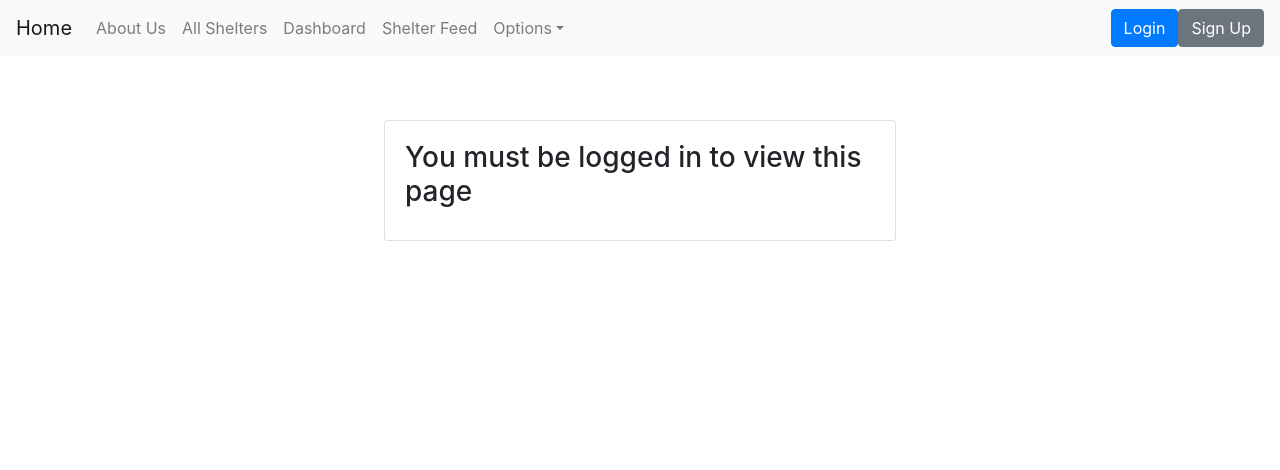
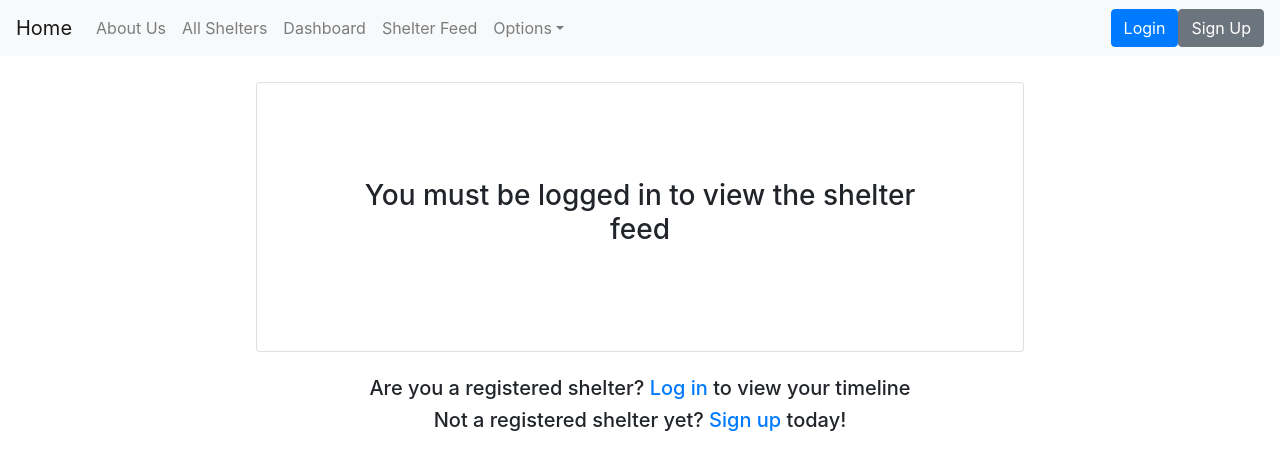
Before and after one commit to ruch1ks/Homeless-Shelter-Intake, a React (Create React App) app in the folder homeless-shelter/: page /feed in a window 1280 px wide. Shown: the top 470 px of the page. Built offline with nearby package versions, Linux system fonts and the light colour scheme; no server answers.

Commit message:
minor styling

```diff
--- a/homeless-shelter/src/AllMembers.js
+++ b/homeless-shelter/src/AllMembers.js
@@ -47,6 +47,14 @@ class AllMembers extends React.Component {
                 </Card>
             )
         }
+
+        if(memberArr.length == 0) {
+            memberArr.push(<Card>
+                <CardBody>
+                    <CardText>You have no members currently registered</CardText>
+                </CardBody>
+            </Card>)
+        }
         this.setState({
             members: memberArr
         })
--- a/homeless-shelter/src/Dashboard.js
+++ b/homeless-shelter/src/Dashboard.js
@@ -20,6 +20,7 @@ class Dashboard extends React.Component {
     }
 
     async componentDidMount() {
+        if(localStorage.getItem("jwt") == null) return;
         let response = await getAccount();
 
         let donations = [];
@@ -28,6 +29,10 @@ class Dashboard extends React.Component {
             for(let i = 0; i < items.length; i++) {
                 donations.push(<li>{items[i]}</li>);
             }
+        }
+
+        if(donations.length == 0) {
+            donations.push(<p>You have no members currently registered</p>);
         }
 
         this.setState({
--- a/homeless-shelter/src/RegisterMember.js
+++ b/homeless-shelter/src/RegisterMember.js
@@ -38,7 +38,6 @@ class RegisterMember extends React.Component {
 
     async handleSubmit() {
         let currId = localStorage.getItem("currId");
-        console.log("currId is " + currId);
         if(currId == null) {
             localStorage.setItem("currId", 0);
         } else {
--- a/homeless-shelter/src/ShelterFeed.js
+++ b/homeless-shelter/src/ShelterFeed.js
@@ -27,7 +27,9 @@ class ShelterFeed extends React.Component {
         this.handleSubmit = this.handleSubmit.bind(this);
         this.handleDelete = this.handleDelete.bind(this);
 
+        if(localStorage.getItem("jwt") != null) {
         this.renderPosts();
+        }
     }
 
     async handleDelete(event) {
@@ -77,16 +79,19 @@ class ShelterFeed extends React.Component {
         return(
             <div>
                 <MyNavbar />
-                <div id="container">
+                <div>
                 {localStorage.getItem("jwt") == null ?
-                <div>
-                    <Card>
+                <div id="notLoggedIn">
+                    <Card id="emptyCard">
                         <CardBody>
-                            <CardTitle><h3>You must be logged in to view this page</h3></CardTitle>
+                            <CardText><h3>You must be logged in to view the shelter feed</h3></CardText>
                         </CardBody>
                     </Card>
-                </div> :
-                <div>
+                    <br />
+                    <h5>Are you a registered shelter? <a href="../login">Log in</a> to view your timeline</h5>
+                    <h5>Not a registered shelter yet? <a href="../signup">Sign up</a> today!</h5>
+                </div>  :
+                <div id="container">
                     <Card>
                         <CardBody>
                             <CardTitle><h3>Post Your Announcement</h3></CardTitle>
```
Also changed, not shown: 1 other file (tests, documents, lock files or other folders).
